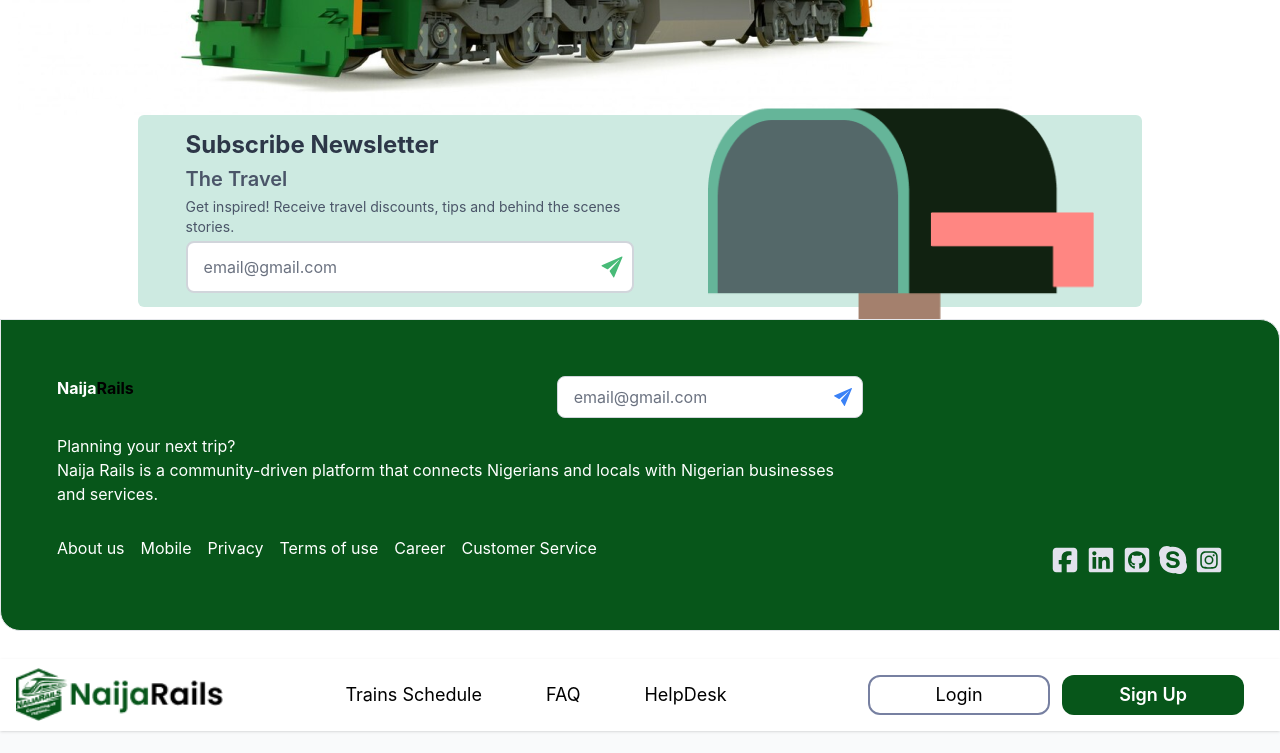
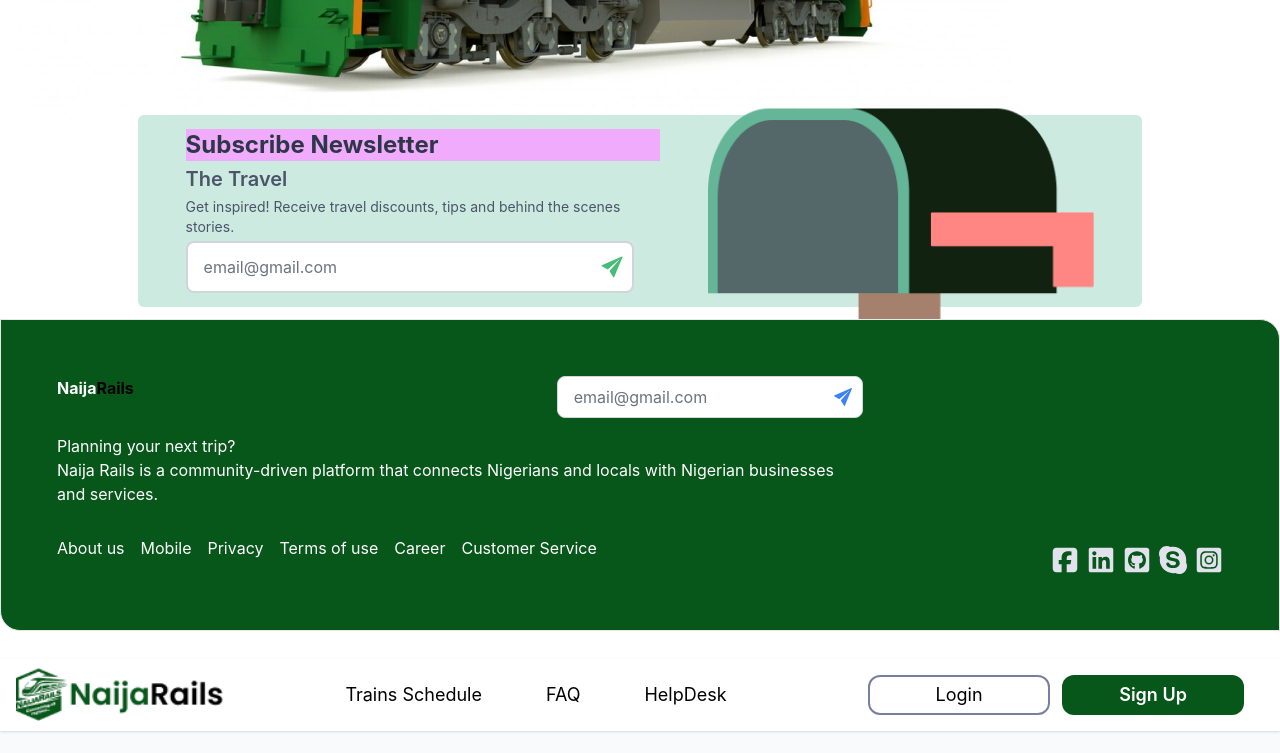
Before and after one commit to Ernestoo2/RaiilwayTransport, a React (Create React App) app: page / in a window 1280 px wide. Shown: the part 2380-3133 px from the top of the page. Built offline with nearby package versions, Linux system fonts and the light colour scheme.

Commit message:
Railway transport

```diff
--- a/src/components/Newsletter.tsx
+++ b/src/components/Newsletter.tsx
@@ -21,7 +21,7 @@ function Newsletter() {
     return (
         <div className="flex w-full h-48 md:w-4/5 mx-auto bg-[#CDEAE1] items-center justify-between rounded-md p-8 lg:p-12">
             <div className="w-full md:w-2/3 mb-2 md:mb-0 md:pr-12">
-                <h2 className="text-xl md:text-2xl font-bold text-[#2D3748] mb-1">
+                <h2 className="text-xl bg-fuchsia-300 md:text-2xl font-bold text-[#2D3748] mb-1">
                     Subscribe Newsletter
                 </h2>
                 <h3 className="text-lg md:text-xl font-semibold text-[#4A5568] mb-1">
--- a/src/pages/Signup.tsx
+++ b/src/pages/Signup.tsx
@@ -75,13 +75,13 @@ const SignUp: React.FC = () => {
   return (
     <div className="flex flex-col md:flex-row items-center md:items-start justify-center min-h-screen bg-gray-50">
       {/* Image Section */}
-      {/* <div className="w-full md:w-1/2 flex justify-center items-center py-10 md:py-0">
+      <div className="w-full md:w-1/2 flex justify-center items-center py-10 md:py-0">
         <img
-          src="https://via.placeholder.com/400x300"
+          src="/Assets/Signup.png"
           alt="Placeholder"
           className="rounded-lg shadow-md"
         />
-      </div> */}
+      </div>
 
       {/* Form Section */}
       <div className="w-full md:w-1/2 p-8 bg-white shadow-md rounded-lg">
```
Also changed, not shown: public/Assets/Signup.png (added).
